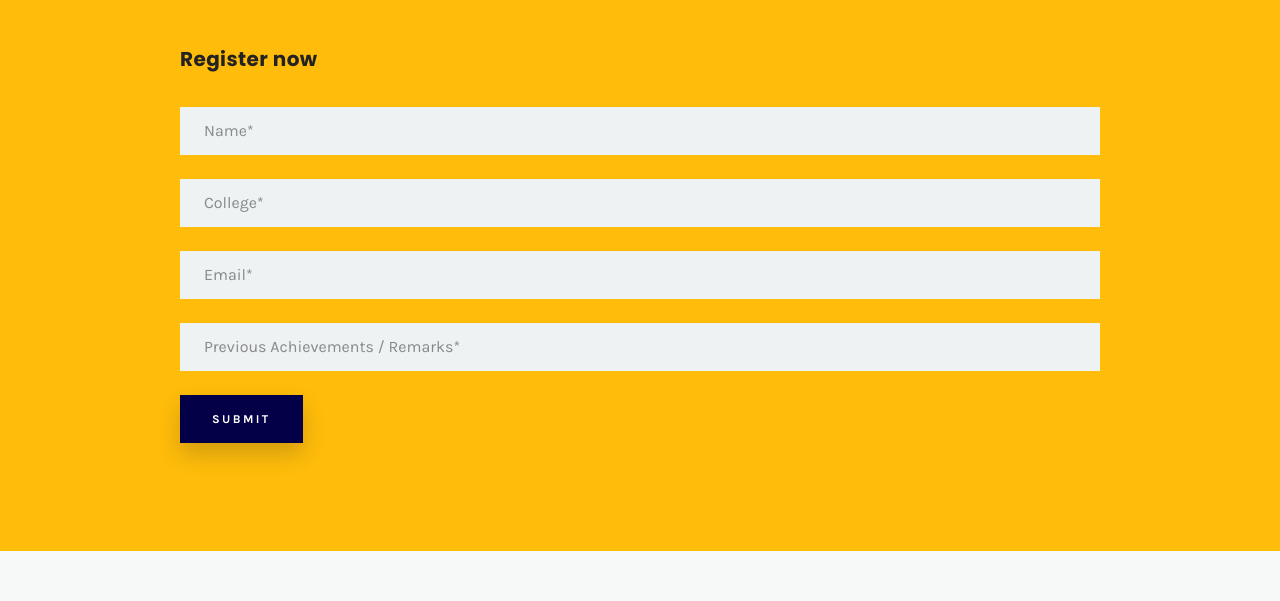
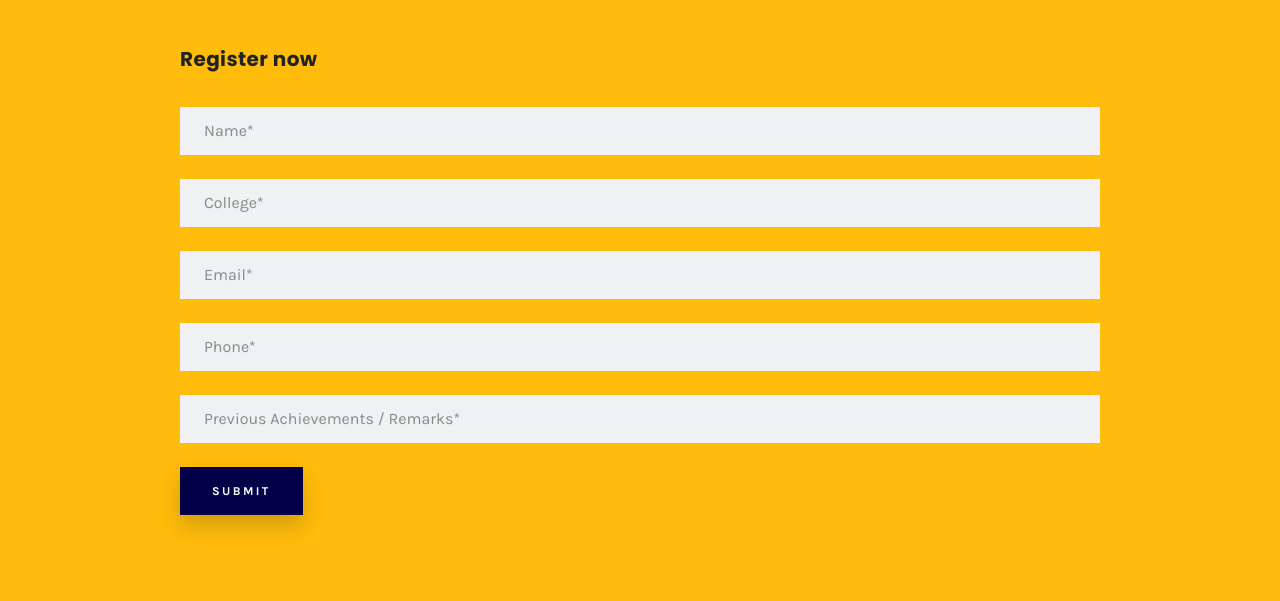
Before and after one commit to ByteCrak07/ssf, a plain HTML site: page campus-ambassador.html in a window 1280 px wide. Shown: the part 373-974 px from the top of the page. Drawn offline with Linux system fonts and the light colour scheme.

```diff
--- a/campus-ambassador.html
+++ b/campus-ambassador.html
@@ -67,6 +67,11 @@
                         </div>
                         <div class="col-12">
                           <div class="form-field margin-top">
+                            <input type="tel" name="phone" placeholder="Phone*" autocomplete="phone" required="true">
+                          </div>
+                        </div>
+                        <div class="col-12">
+                          <div class="form-field margin-top">
                             <input type="text" name="remarks" placeholder="Previous Achievements / Remarks*" autocomplete="reamarks" required="true">
                           </div>
                         </div>
```
Also changed, not shown: 1 other file.
